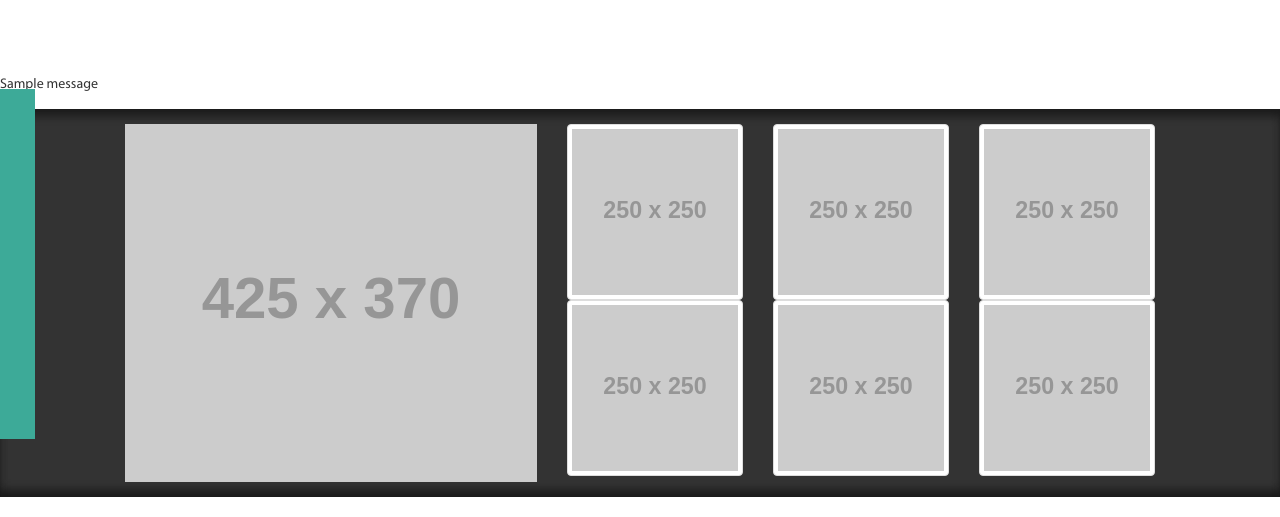
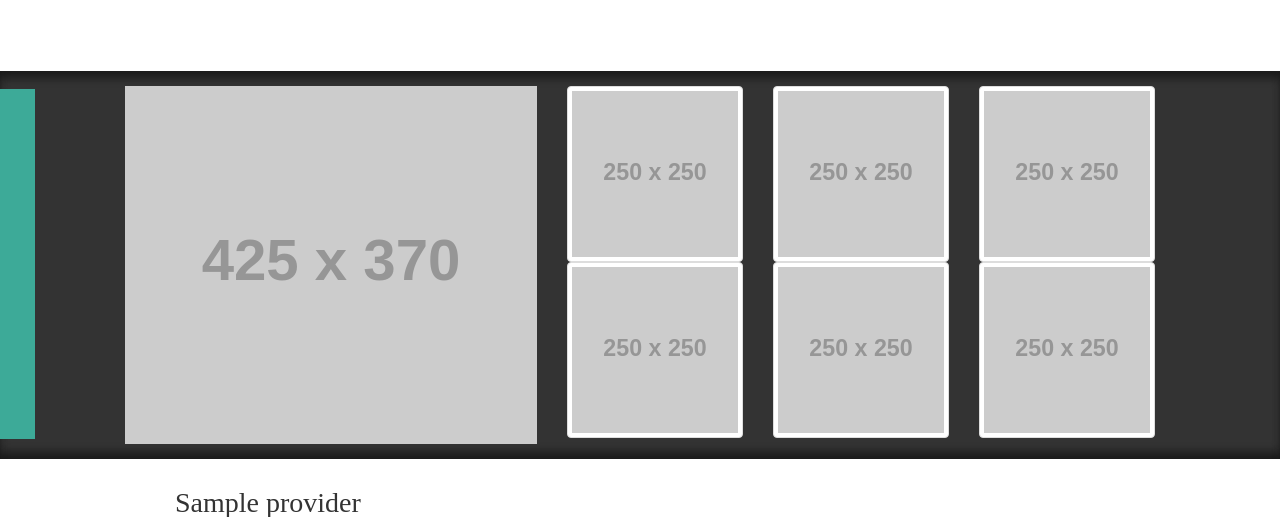
Before and after one commit to enlore/hairshopsearch.com, a Python web app: template app/frontend/templates/frontend/provider.html in a window 1280 px wide. Shown: the part 51-568 px from the top of the page. Run offline with Jinja, Linux system fonts and the light colour scheme; the template is opened without the code that fills it: most values are stand-ins (such as "Sample title", 1, 10 or a date in 2020); grey boxes labelled with a size stand in for pictures from a placeholder-image service; one stand-in notice (Sample message) is shown; some libraries are stand-ins or nearby versions; some web fonts are replaced.

Commit message:
Removed message flashing

```diff
--- a/app/templates/layouts/base.html
+++ b/app/templates/layouts/base.html
@@ -77,17 +77,6 @@
             </div>
         {% endblock %}
 
-        {% block messages %}
-            {% with messages = get_flashed_messages(with_categories=True) %}
-                {% if messages %}
-                    {% for cat, message in messages %}
-                    <div class="message {{ cat }}">
-                        <p> {{ message }} </p>
-                    </div>
-                    {% endfor %}
-                {% endif %}
-            {% endwith %}
-        {% endblock %}
 
         {% block body %}
         {% endblock %}
```
